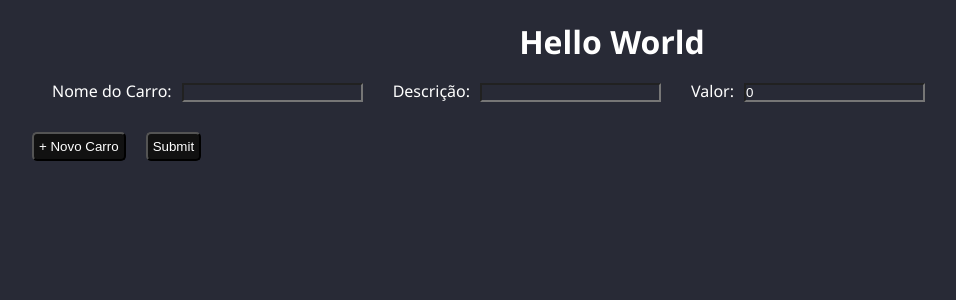
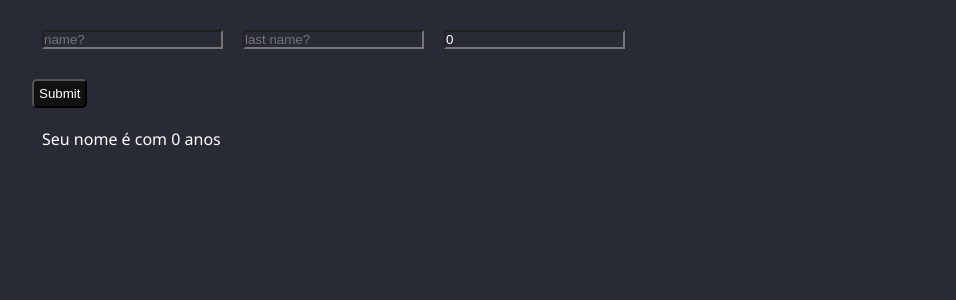
Before and after one commit to rafa1st/vitereact, a React (Vite) app: page / in a window 1280 px wide. Shown: the top 300 px of the page, without its empty margins (28-984 px from the left). Built offline with nearby package versions, Linux system fonts and the light colour scheme.

Commit message:
new form study

```diff
--- a/src/App.jsx
+++ b/src/App.jsx
@@ -1,11 +1,13 @@
 import { DinamicForm } from "./components/DinamicForm/DinamicForm";
+import { FormNewCase } from "./components/FormNewCase";
 import { Formulario } from "./components/formulario/formulario";
 
 export const App = () => {
   return (
     <div className="app-container">
       {/* <DinamicForm /> */}
-      <Formulario />
+      {/* <Formulario /> */}
+      <FormNewCase />
     </div>
   );
 };
--- /dev/null
+++ b/src/components/FormNewCase.jsx
@@ -0,0 +1,49 @@
+import { useState } from "react";
+
+export const FormNewCase = () => {
+  const [person, setPerson] = useState({
+    name: "",
+    lastName: "",
+    age: 0,
+  });
+
+  const handleChange = (e) => {
+    setPerson({ ...person, [e.target.name]: e.target.value });
+  };
+
+  const submit = (e) => {
+    e.preventDefault();
+  };
+
+  return (
+    <div>
+      <form>
+        <input
+          type="text"
+          name="name"
+          value={person.name}
+          placeholder="name?"
+          onChange={handleChange}
+        />
+        <input
+          type="text"
+          name="lastName"
+          value={person.lastName}
+          placeholder="last name?"
+          onChange={handleChange}
+        />
+        <input
+          type="number"
+          name="age"
+          value={person.age}
+          placeholder="your age?"
+          onChange={handleChange}
+        />
+      </form>
+      <button onClick={submit}>Submit</button>
+      <div>
+        <p>{`Seu nome é ${person.name} ${person.lastName} com ${person.age} anos`}</p>
+      </div>
+    </div>
+  );
+};
```
Also changed, not shown: src/components/formulario/Formulario.jsx (line endings or trailing spaces).
